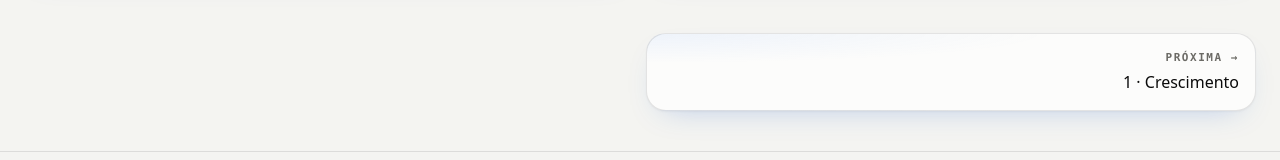
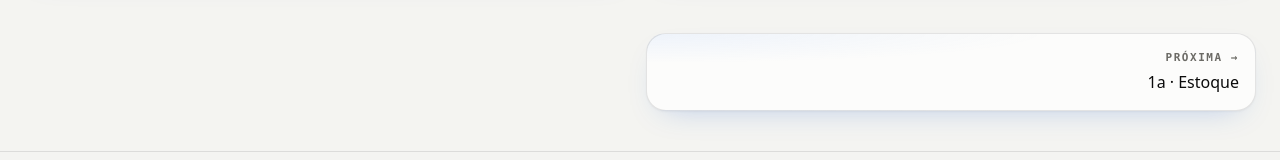
Before and after one commit to GianSE/mercadotech, a React (Vite) app in the folder dashboards/: page / in a window 1280 px wide. Shown: the part 1276-1436 px from the top of the page. Built offline with nearby package versions, Linux system fonts and the light colour scheme.

Commit message:
dashboard: pergunta 1 em 1a estoque, 1b fluxo e 1c estados; tcc acompanha

```diff
--- a/dashboards/src/App.tsx
+++ b/dashboards/src/App.tsx
@@ -10,7 +10,9 @@ type Rota = { id: string; rotulo: string; curto: string; componente: ComponentTy
 
 const ROTAS: Rota[] = [
   { id: "pesquisa", rotulo: "Visão geral", curto: "Início", componente: lazy(() => import("./secoes/Pesquisa")) },
-  { id: "crescimento", rotulo: "1 · Crescimento", curto: "1", componente: lazy(() => import("./secoes/Crescimento")) },
+  { id: "estoque", rotulo: "1a · Estoque", curto: "1a", grupo: "1 · Crescimento", componente: lazy(() => import("./secoes/Estoque")) },
+  { id: "fluxo", rotulo: "1b · Fluxo", curto: "1b", grupo: "1 · Crescimento", componente: lazy(() => import("./secoes/Fluxo")) },
+  { id: "comparar-estados", rotulo: "1c · Estados", curto: "1c", grupo: "1 · Crescimento", componente: lazy(() => import("./secoes/Estados")) },
   { id: "setor", rotulo: "2a · Setor", curto: "2a", grupo: "2 · Onde", componente: lazy(() => import("./secoes/Setor")) },
   { id: "mapa", rotulo: "2b · Mapa", curto: "2b", grupo: "2 · Onde", componente: lazy(() => import("./secoes/Lugares")) },
   { id: "salario", rotulo: "3a · Salário", curto: "3a", grupo: "3 · Qualidade", componente: lazy(() => import("./secoes/Salario")) },
@@ -94,6 +96,7 @@ function rotaAtual(): string {
   // /onde que marcava município ou mesorregião era do mapa (2b); o de
   // /equidade vai para o hiato, que é o que a pergunta 4 responde.
   const antigo: Record<string, string> = {
+    crescimento: "estoque",
     qualidade: "salario",
     onde: params.has("destacar") || params.has("meso") ? "mapa" : "setor",
     equidade: "hiato-salarial",
--- a/dashboards/src/secoes/Analise.tsx
+++ b/dashboards/src/secoes/Analise.tsx
@@ -146,7 +146,7 @@ export default function Analise() {
       </header>
 
       <Bloco titulo="As cinco respostas">
-        <Resposta numero={1} id="crescimento" pergunta="Quanto o mercado cresceu, e em que ritmo?" resposta="Cresceu muito, com o salto concentrado em 2021–22 — e o ritmo agora desacelera.">
+        <Resposta numero={1} id="estoque" pergunta="Quanto o mercado cresceu, e em que ritmo?" resposta="Cresceu muito, com o salto concentrado em 2021–22 — e o ritmo agora desacelera.">
           {estoque.linhas.length > 1 && <TextoEstoque anual={estoque.linhas} />}
           {arco && <TextoSaldo a={arco} />}
           <p>
--- a/dashboards/src/secoes/Crescimento.tsx
+++ b/dashboards/src/secoes/Crescimento.tsx
@@ -18,9 +18,15 @@ const SERIES_FLUXO: { chave: SerieFluxo; rotulo: string }[] = [
   { chave: "saldo", rotulo: "Saldo" },
 ];
 
-export default function Crescimento() {
+// A pergunta 1 (quanto o mercado cresceu?) em três páginas: 1a, o estoque
+// (RAIS); 1b, o fluxo de admissões e desligamentos (CAGED); 1c, os estados
+// lado a lado. Cada uma só consulta o que mostra.
+export type ParteCrescimento = "estoque" | "fluxo" | "estados";
+
+export default function Crescimento({ parte = "estoque" }: { parte?: ParteCrescimento }) {
   const { cores: c } = useTema();
   const f = useFiltro();
+  const noFluxo = parte === "fluxo";
   const [periodo, setPeriodo] = useParametro<Periodo>("periodo", [2007, 2026], lerPeriodo, escreverPeriodo);
   const [grao, setGrao] = useState<Grao>("ano");
   const [visiveis, setVisiveis] = useState<SerieFluxo[]>(["admissoes", "desligamentos", "saldo"]);
@@ -28,23 +34,23 @@ export default function Crescimento() {
   const alternarSerie = (s: SerieFluxo) =>
     setVisiveis((v) => (v.includes(s) ? (v.length > 1 ? v.filter((x) => x !== s) : v) : SERIES_FLUXO.map((x) => x.chave).filter((x) => x === s || v.includes(x))));
 
-  const referencia = useConsulta("SELECT strftime(max(mes), '%m/%Y') AS ultimo, year(max(mes)) AS ano FROM serie_mensal");
+  const referencia = useConsulta(!noFluxo ? null : "SELECT strftime(max(mes), '%m/%Y') AS ultimo, year(max(mes)) AS ano FROM serie_mensal");
   const ultimoMes = String(referencia.linhas[0]?.ultimo ?? "");
   const anoParcial = num(referencia.linhas[0], "ano");
 
-  const anual = useConsulta(`
+  const anual = useConsulta(!noFluxo ? null : `
     SELECT ano::VARCHAR AS periodo, ano, sum(saldo)::DOUBLE AS saldo, sum(admissoes)::DOUBLE AS admissoes, sum(desligamentos)::DOUBLE AS desligamentos
     FROM caged_cubo WHERE ${entre(periodo)} AND ${f.sql()} GROUP BY ano ORDER BY ano`);
   // Mês a mês: o cubo mensal por UF; numa Gold anterior a ele, a série
   // nacional dos modelos (e o cartão avisa que é o Brasil inteiro).
-  const mensal = useConsulta(grao === "mes" ? `
+  const mensal = useConsulta(noFluxo && grao === "mes" ? `
     SELECT strftime(make_date(ano, mes, 1), '%Y-%m') AS periodo, sum(saldo)::DOUBLE AS saldo,
            sum(admissoes)::DOUBLE AS admissoes, sum(desligamentos)::DOUBLE AS desligamentos
     FROM caged_mensal WHERE ${entre(periodo)} AND ${f.sql()} GROUP BY 1 ORDER BY 1` : null);
-  const mensalNacional = useConsulta(grao === "mes" && mensal.erro ? `
+  const mensalNacional = useConsulta(noFluxo && grao === "mes" && mensal.erro ? `
     SELECT strftime(mes, '%Y-%m') AS periodo, saldo::DOUBLE AS saldo, admissoes::DOUBLE AS admissoes, desligamentos::DOUBLE AS desligamentos
     FROM serie_mensal WHERE year(mes) BETWEEN ${periodo[0]} AND ${periodo[1]} ORDER BY 1` : null);
-  const rais = useConsulta(`
+  const rais = useConsulta(parte !== "estoque" ? null : `
     SELECT ano, sum(estoque_3112)::DOUBLE AS estoque
     FROM ${tabelaRais(f.ativo)} WHERE ${TI} AND ${entre(periodo)} AND ${f.sql()} GROUP BY 1 ORDER BY 1`);
 
@@ -55,6 +61,16 @@ export default function Crescimento() {
   const soNacional = grao === "mes" && !!mensal.erro;
   const crescimento = raisL.length > 1 ? (num(raisL.at(-1), "estoque") / num(raisL[0], "estoque") - 1) * 100 : NaN;
   const saldoTotal = a.reduce((s, l) => s + num(l, "saldo"), 0);
+  const admissoesTotal = a.reduce((s, l) => s + num(l, "admissoes"), 0);
+  const desligamentosTotal = a.reduce((s, l) => s + num(l, "desligamentos"), 0);
+  const ritmo = raisL.length > 1
+    ? ((num(raisL.at(-1), "estoque") / num(raisL[0], "estoque")) ** (1 / (num(raisL.at(-1), "ano") - num(raisL[0], "ano"))) - 1) * 100
+    : NaN;
+  // 1c: o crescimento de cada estado no período, para a frase do topo.
+  const fimRais = Math.min(periodo[1], 2025);
+  const porEstado = useConsulta(parte !== "estados" ? null : `
+    SELECT uf, sum(estoque_3112) FILTER (WHERE ano = ${periodo[0]})::DOUBLE AS inicio, sum(estoque_3112) FILTER (WHERE ano = ${fimRais})::DOUBLE AS fim
+    FROM rais_estoque_uf WHERE ${TI} AND ano IN (${periodo[0]}, ${fimRais}) GROUP BY 1`);
 
   const op = useMemo(() => {
     const x = rotulos(fluxo, "periodo");
@@ -79,6 +95,29 @@ export default function Crescimento() {
     { chave: "saldo", rotulo: "Saldo", formato: fmtSinal, numero: true },
   ];
 
+  // 1b: o que entrou, o que saiu e os anos extremos (só anos completos).
+  const respostaFluxo = (() => {
+    const completos = a.filter((l) => num(l, "ano") !== anoParcial);
+    if (!completos.length) return undefined;
+    const [melhor, pior] = [
+      completos.reduce((m, l) => (num(l, "saldo") > num(m, "saldo") ? l : m)),
+      completos.reduce((m, l) => (num(l, "saldo") < num(m, "saldo") ? l : m)),
+    ];
+    const onde = f.ativo ? ` em ${f.rotulo}` : "";
+    return `De ${periodo[0]} a ${periodo[1]}, o mercado de TI${onde} contratou ${fmtCompacto(admissoesTotal)} e desligou ${fmtCompacto(desligamentosTotal)}, um saldo de ${fmtSinal(saldoTotal)} vagas; o melhor ano foi ${num(melhor, "ano")} (${fmtSinal(num(melhor, "saldo"))}) e o pior, ${num(pior, "ano")} (${fmtSinal(num(pior, "saldo"))}).`;
+  })();
+  // 1c: quem mais e quem menos cresceu entre os 27 estados.
+  const respostaEstados = (() => {
+    const taxas = porEstado.linhas
+      .filter((l) => num(l, "inicio") > 0 && num(l, "fim") > 0)
+      .map((l) => ({ uf: String(l.uf), taxa: (num(l, "fim") / num(l, "inicio") - 1) * 100, inicio: num(l, "inicio"), fim: num(l, "fim") }))
+      .sort((x, y) => y.taxa - x.taxa);
+    if (taxas.length < 2) return undefined;
+    const brasil = (taxas.reduce((s, x) => s + x.fim, 0) / taxas.reduce((s, x) => s + x.inicio, 0) - 1) * 100;
+    const sinal = (v: number) => `${v >= 0 ? "+" : ""}${fmtDec(v, 0)}%`;
+    return `Entre ${periodo[0]} e ${fimRais}, o estoque de TI cresceu mais em ${taxas[0].uf} (${sinal(taxas[0].taxa)}) e menos em ${taxas.at(-1)!.uf} (${sinal(taxas.at(-1)!.taxa)}), contra ${sinal(brasil)} do Brasil.`;
+  })();
+
   // Resposta do topo: quanto cresceu no período, o ritmo médio e o maior salto.
   const resposta = (() => {
     if (raisL.length < 2 || !Number.isFinite(crescimento)) return undefined;
@@ -92,11 +131,21 @@ export default function Crescimento() {
 
   return (
     <>
-      <CabecalhoPergunta numero={1} pergunta="Quanto o mercado cresceu, e em que ritmo?" resposta={resposta} />
+      <CabecalhoPergunta
+        numero={parte === "estoque" ? "1a" : parte === "fluxo" ? "1b" : "1c"}
+        pergunta={
+          parte === "estoque" ? "Quanto o mercado cresceu: quantos empregos de TI há?"
+          : parte === "fluxo" ? "Quanto o mercado cresceu: quem entra e quem sai?"
+          : "Quanto o mercado cresceu: em que estados?"
+        }
+        resposta={parte === "estoque" ? resposta : parte === "fluxo" ? respostaFluxo : respostaEstados}
+      />
       <LinhaFiltros resumo={`${periodo[0]}–${periodo[1]}`}>
         <FiltroPeriodo anos={ANOS} valor={periodo} aoMudar={setPeriodo} />
       </LinhaFiltros>
 
+      {parte === "estoque" && (
+        <>
       <Grade colunas={3}>
         <Kpi
           destaque
@@ -106,7 +155,7 @@ export default function Crescimento() {
           detalhe={raisL.length ? `RAIS, ${num(raisL[0], "ano")}–${num(raisL.at(-1), "ano")}` : undefined}
         />
         <Kpi rotulo={`Vínculos ativos em ${num(raisL.at(-1), "ano") || "—"}`} valor={fmtCompacto(num(raisL.at(-1), "estoque"))} detalhe="RAIS, 31/12" />
-        <Kpi rotulo="Saldo no período" ajuda="saldo" valor={a.length ? fmtSinal(saldoTotal) : "—"} detalhe="CAGED, vagas líquidas" />
+        <Kpi rotulo="Ritmo médio" valor={Number.isFinite(ritmo) ? `${fmtDec(ritmo, 1)}% ao ano` : "—"} detalhe="crescimento composto do estoque" />
       </Grade>
 
       <Bloco titulo="Estoque">
@@ -120,6 +169,15 @@ export default function Crescimento() {
           tabela={{ colunas: [{ chave: "ano", rotulo: "Ano" }, { chave: "estoque", rotulo: "Vínculos ativos", formato: fmtNum, numero: true }], linhas: raisL }}
         />
       </Bloco>
+        </>
+      )}
+      {parte === "fluxo" && (
+        <>
+      <Grade colunas={3}>
+        <Kpi destaque rotulo="Saldo no período" ajuda="saldo" valor={a.length ? fmtSinal(saldoTotal) : "—"} detalhe="CAGED, vagas líquidas" />
+        <Kpi rotulo="Admissões" valor={a.length ? fmtCompacto(admissoesTotal) : "—"} detalhe={`CAGED, ${periodo[0]}–${periodo[1]}`} />
+        <Kpi rotulo="Desligamentos" valor={a.length ? fmtCompacto(desligamentosTotal) : "—"} detalhe={`CAGED, ${periodo[0]}–${periodo[1]}`} />
+      </Grade>
 
       <Bloco titulo="Fluxo: quem entra, quem sai e o que sobra">
         <div className="flex flex-wrap items-end gap-4">
@@ -161,8 +219,9 @@ export default function Crescimento() {
           tabela={{ colunas: colunasFluxo, linhas: fluxo }}
         />
       </Bloco>
-
-      <Comparar periodo={periodo} />
+        </>
+      )}
+      {parte === "estados" && <Comparar periodo={periodo} />}
     </>
   );
 }
--- /dev/null
+++ b/dashboards/src/secoes/Estados.tsx
@@ -0,0 +1,6 @@
+import Crescimento from "./Crescimento";
+
+// Pergunta 1c: a página é a parte "estados" de Crescimento.
+export default function Estados() {
+  return <Crescimento parte="estados" />;
+}
--- /dev/null
+++ b/dashboards/src/secoes/Estoque.tsx
@@ -0,0 +1,6 @@
+import Crescimento from "./Crescimento";
+
+// Pergunta 1a: a página é a parte "estoque" de Crescimento.
+export default function Estoque() {
+  return <Crescimento parte="estoque" />;
+}
--- /dev/null
+++ b/dashboards/src/secoes/Fluxo.tsx
@@ -0,0 +1,6 @@
+import Crescimento from "./Crescimento";
+
+// Pergunta 1b: a página é a parte "fluxo" de Crescimento.
+export default function Fluxo() {
+  return <Crescimento parte="fluxo" />;
+}
--- a/dashboards/src/secoes/Onde.tsx
+++ b/dashboards/src/secoes/Onde.tsx
@@ -116,6 +116,7 @@ export default function Onde({ parte = "setor" }: { parte?: ParteOnde }) {
   const { cores: c } = useTema();
   const f = useFiltro();
   const setor = parte === "setor";
+  const [ano, setAno] = useParametro<number>("ano", 2025, (v) => (/^\d{4}$/.test(v) && +v >= 2007 && +v <= 2026 ? +v : null), String);
   const [periodo, setPeriodo] = useParametro<Periodo>("periodo", [2007, 2026], lerPeriodo, escreverPeriodo);
   const anoRais = Math.min(periodo[1], 2025);
   // A busca vale para o mapa e para a dispersão de municípios ao mesmo tempo.
@@ -220,8 +221,10 @@ export default function Onde({ parte = "setor" }: { parte?: ParteOnde }) {
           <FiltroPeriodo anos={ANOS} valor={periodo} aoMudar={setPeriodo} />
         </LinhaFiltros>
       ) : (
-        // O mapa tem o seu próprio ano; aqui, só o território.
-        <LinhaFiltros />
+        // Na 2b, o ano do mapa, ao lado do território.
+        <LinhaFiltros resumo={`RAIS ${ano}`}>
+          <Seletor rotulo="Ano" valor={ano} opcoes={intervalo(2007, 2026).map((a) => ({ valor: a, rotulo: String(a) }))} aoMudar={setAno} />
+        </LinhaFiltros>
       )}
 
       {setor && (
@@ -291,7 +294,8 @@ export default function Onde({ parte = "setor" }: { parte?: ParteOnde }) {
               <option key={String(l.rotulo)} value={String(l.rotulo)} />
             ))}
           </datalist>
-          <Mapa busca={busca} aoBuscar={setBusca} />
+          <CartoesGrupos />
+          <Mapa busca={busca} aoBuscar={setBusca} ano={ano} />
           <Clusters busca={busca} aoBuscar={setBusca} />
         </>
       )}
@@ -374,11 +378,10 @@ function Trilha({ nivel, aoIr, meso, aoSairMeso, municipio, aoSairMunicipio }: {
   );
 }
 
-function Mapa({ busca, aoBuscar }: { busca: string; aoBuscar: (v: string) => void }) {
+function Mapa({ busca, aoBuscar, ano }: { busca: string; aoBuscar: (v: string) => void; ano: number }) {
   const { cores: c } = useTema();
   const f = useFiltro();
   const criterio = lerBusca(busca);
-  const [ano, setAno] = useState(2025);
   const [metrica, setMetrica] = useState<Metrica>("estoque");
   const [minimo, setMinimo] = useState(50);
   const [mapaPronto, setMapaPronto] = useState(false);
@@ -616,7 +619,6 @@ function Mapa({ busca, aoBuscar }: { busca: string; aoBuscar: (v: string) => voi
   return (
     <Bloco titulo="O mapa: estoque e movimento no mesmo lugar">
       <div className="flex flex-wrap items-end gap-4">
-        <Seletor rotulo="Ano" valor={ano} opcoes={intervalo(2007, 2026).map((a) => ({ valor: a, rotulo: String(a) }))} aoMudar={setAno} />
         <Seletor rotulo="Colorir por" valor={metrica} opcoes={(Object.keys(METRICAS) as Metrica[]).map((k) => ({ valor: k, rotulo: METRICAS[k].rotulo }))} aoMudar={setMetrica} />
         {nivel.tipo !== "brasil" && !meso && (
           <Seletor rotulo="Município a partir de" valor={minimo} opcoes={[10, 50, 200, 1000, 5000].map((v) => ({ valor: v, rotulo: `${fmtNum(v)} vínculos` }))} aoMudar={setMinimo} />
@@ -692,6 +694,46 @@ function Mapa({ busca, aoBuscar }: { busca: string; aoBuscar: (v: string) => voi
 
 // Município: os pontos do agrupamento; estado: a mesma leitura por UF.
 type Nivel = "municipio" | "uf";
+
+// Os três grupos de municípios, em uma frase e em números, no topo da 2b: o
+// mapa colore as bolhas por eles e o gráfico de trajetória os desenha. Os
+// grupos são de uma janela fixa (2020–2025) e não mudam com o ano do mapa.
+function CartoesGrupos() {
+  const { cores: c } = useTema();
+  const f = useFiltro();
+  const perfil = useConsulta(`
+    SELECT nome, count(*)::DOUBLE AS municipios, sum(estoque)::DOUBLE AS estoque_total, median(estoque)::DOUBLE AS estoque_mediano,
+           median(por_mil_hab) AS por_mil_hab, median(crescimento) * 100 AS crescimento
+    FROM municipios_cluster WHERE ${f.sql()} GROUP BY 1`);
+  if (!perfil.linhas.length) return null;
+  const total = perfil.linhas.reduce((soma, x) => soma + num(x, "estoque_total"), 0);
+  return (
+    <Bloco
+      titulo="Três tipos de município"
+      descricao="Municípios com 30 ou mais vínculos de TI, agrupados pela trajetória de 2020 a 2025 (tamanho, especialização, crescimento, contratação, rotatividade e salário). As cores são as das bolhas do mapa e dos pontos do gráfico de trajetória."
+    >
+      <div className="grid gap-3 md:grid-cols-3">
+        {GRUPOS.map((g, i) => {
+          const l = perfil.linhas.find((x) => x.nome === g);
+          if (!l) return null;
+          return (
+            <div key={g} className="cartao p-4">
+              <p className="flex items-center gap-2 whitespace-nowrap font-medium text-tinta">
+                <span aria-hidden className="h-2.5 w-2.5 flex-none rounded-full" style={{ background: c.series[COR_GRUPO[i]] }} />
+                {g}
+              </p>
+              <p className="mt-0.5 text-[13px] text-tinta-3">{SENTIDO_GRUPO[g]}</p>
+              <p className="mt-1.5 text-[13px] leading-snug text-tinta-2">
+                {fmtNum(num(l, "municipios"))} municípios · típico de {fmtNum(num(l, "estoque_mediano"))} vínculos e {fmtDec(num(l, "por_mil_hab"), 1)} por mil habitantes ·
+                cresceu {fmtDec(num(l, "crescimento"), 0)}% de 2020 a 2025 · {fmtPct((num(l, "estoque_total") / total) * 100, 0)} dos vínculos
+              </p>
+            </div>
+          );
+        })}
+      </div>
+    </Bloco>
+  );
+}
 
 function Clusters({ busca, aoBuscar }: { busca: string; aoBuscar: (v: string) => void }) {
   const { cores: c } = useTema();
@@ -805,28 +847,6 @@ function Clusters({ busca, aoBuscar }: { busca: string; aoBuscar: (v: string) =>
         />
         {nivel === "municipio" && <BuscaMunicipio valor={busca} aoMudar={aoBuscar} encontrados={encontrados} />}
       </div>
-      {nivel === "municipio" && perfil.linhas.length > 0 && (
-        <div className="grid gap-3 md:grid-cols-3">
-          {GRUPOS.map((g, i) => {
-            const l = perfil.linhas.find((x) => x.nome === g);
-            if (!l) return null;
-            const total = perfil.linhas.reduce((soma, x) => soma + num(x, "estoque_total"), 0);
-            return (
-              <div key={g} className="cartao p-4">
-                <p className="flex items-center gap-2 whitespace-nowrap font-medium text-tinta">
-                  <span aria-hidden className="h-2.5 w-2.5 flex-none rounded-full" style={{ background: c.series[COR_GRUPO[i]] }} />
-                  {g}
-                </p>
-                <p className="mt-0.5 text-[13px] text-tinta-3">{SENTIDO_GRUPO[g]}</p>
-                <p className="mt-1.5 text-[13px] leading-snug text-tinta-2">
-                  {fmtNum(num(l, "municipios"))} municípios · típico de {fmtNum(num(l, "estoque_mediano"))} vínculos e {fmtDec(num(l, "por_mil_hab"), 1)} por mil habitantes ·
-                  cresceu {fmtDec(num(l, "crescimento"), 0)}% de 2020 a 2025 · {fmtPct((num(l, "estoque_total") / total) * 100, 0)} dos vínculos
-                </p>
-              </div>
-            );
-          })}
-        </div>
-      )}
       <CartaoGrafico
         titulo={`Especialização × crescimento · ${nivel === "uf" ? "por estado" : f.rotulo}`}
         ajuda={nivel === "uf" ? "porMil" : "trajetoria"}
```
Also changed, not shown: 1 other file (tests, documents, lock files or other folders).
